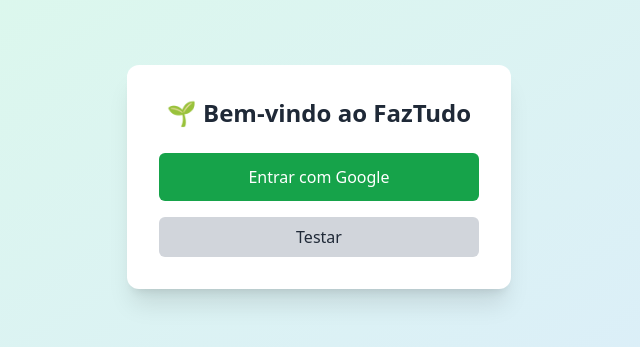
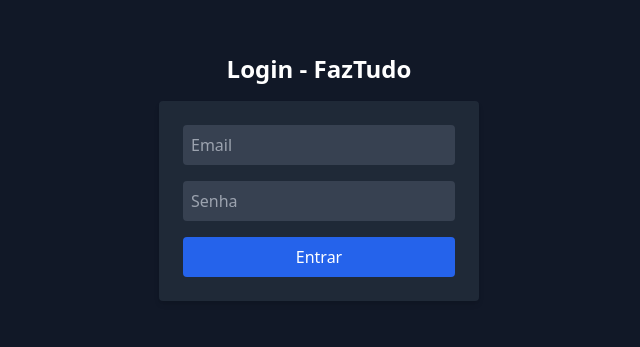
Before and after one commit to mateusrega/FazTudo, a React (Vite) app: page / in a window 1280 px wide. Shown: the part 223-570 px from the top of the page, without its empty margins (321-961 px from the left). Built offline with nearby package versions, Linux system fonts and the light colour scheme; no server answers.

Commit message:
Update Login.jsx

```diff
--- a/src/pages/Login.jsx
+++ b/src/pages/Login.jsx
@@ -1,49 +1,84 @@
-// src/pages/Login.jsx
-import React, { useContext } from "react";
-import { Navigate, useNavigate } from "react-router-dom";
-import { auth, provider } from "../services/firebase";
-import { signInWithPopup } from "firebase/auth";
-import { UserContext } from "../contexts/UserContext";
+import React, { useEffect, useState } from "react";
+import { useNavigate } from "react-router-dom";
+import { getAuth, onAuthStateChanged, signInWithEmailAndPassword, signOut } from "firebase/auth";
 
-const Login = () => {
-  const { user } = useContext(UserContext);
+export default function Login() {
+  const auth = getAuth();
   const navigate = useNavigate();
+  const [user, setUser] = useState(null);
+  const [email, setEmail] = useState("");
+  const [password, setPassword] = useState("");
+  const [loading, setLoading] = useState(true);
+  const [error, setError] = useState("");
 
-  const handleLogin = async () => {
+  useEffect(() => {
+    const unsubscribe = onAuthStateChanged(auth, (currentUser) => {
+      setUser(currentUser);
+      setLoading(false);
+    });
+    return () => unsubscribe();
+  }, [auth]);
+
+  const handleLogin = async (e) => {
+    e.preventDefault();
     try {
-      await signInWithPopup(auth, provider);
-    } catch (error) {
-      alert("Erro ao fazer login: " + error.message);
+      await signInWithEmailAndPassword(auth, email, password);
+      navigate("/dashboard"); // redireciona após login
+    } catch (err) {
+      setError("Usuário ou senha inválidos");
     }
   };
 
-  const entrarModoTeste = () => {
-    localStorage.setItem("modoTeste", "true");
-    navigate("/dashboard");
+  const handleLogout = () => {
+    signOut(auth);
   };
 
-  if (user) return <Navigate to="/dashboard" />;
+  if (loading) return <p>Carregando...</p>;
 
   return (
-    <div className="flex justify-center items-center h-screen bg-gradient-to-br from-green-100 to-blue-100">
-      <div className="bg-white shadow-xl rounded-xl p-8 text-center w-full max-w-sm">
-        <h1 className="text-2xl font-bold mb-6 text-gray-800">🌱 Bem-vindo ao FazTudo</h1>
+    <div className="min-h-screen flex flex-col justify-center items-center bg-gray-900 text-white">
+      <h1 className="text-2xl font-bold mb-4">Login - FazTudo</h1>
+
+      {user ? (
+        <div className="text-center">
+          <p className="mb-2">Você já está logado como <strong>{user.email}</strong>.</p>
           <button
-          onClick={handleLogin}
-          className="bg-green-600 text-white px-6 py-3 rounded-md hover:bg-green-700 transition-all w-full"
+            onClick={() => navigate("/dashboard")}
+            className="bg-green-600 px-4 py-2 rounded mr-2"
           >
-          Entrar com Google
+            Ir para Dashboard
           </button>
-
           <button
-          onClick={entrarModoTeste}
-          className="mt-4 bg-gray-300 text-gray-800 px-6 py-2 rounded-md hover:bg-gray-400 transition-all w-full"
+            onClick={handleLogout}
+            className="bg-red-600 px-4 py-2 rounded"
           >
-          Testar
+            Sair
           </button>
         </div>
+      ) : (
+        <form onSubmit={handleLogin} className="bg-gray-800 p-6 rounded shadow-md w-80">
+          <input
+            type="email"
+            placeholder="Email"
+            className="w-full mb-4 p-2 rounded bg-gray-700"
+            value={email}
+            onChange={(e) => setEmail(e.target.value)}
+            required
+          />
+          <input
+            type="password"
+            placeholder="Senha"
+            className="w-full mb-4 p-2 rounded bg-gray-700"
+            value={password}
+            onChange={(e) => setPassword(e.target.value)}
+            required
+          />
+          <button type="submit" className="bg-blue-600 w-full py-2 rounded">
+            Entrar
+          </button>
+          {error && <p className="text-red-400 mt-2">{error}</p>}
+        </form>
+      )}
     </div>
   );
-};
-
-export default Login;
+}
```
Lines whose indentation alone changed are shown as unchanged.
